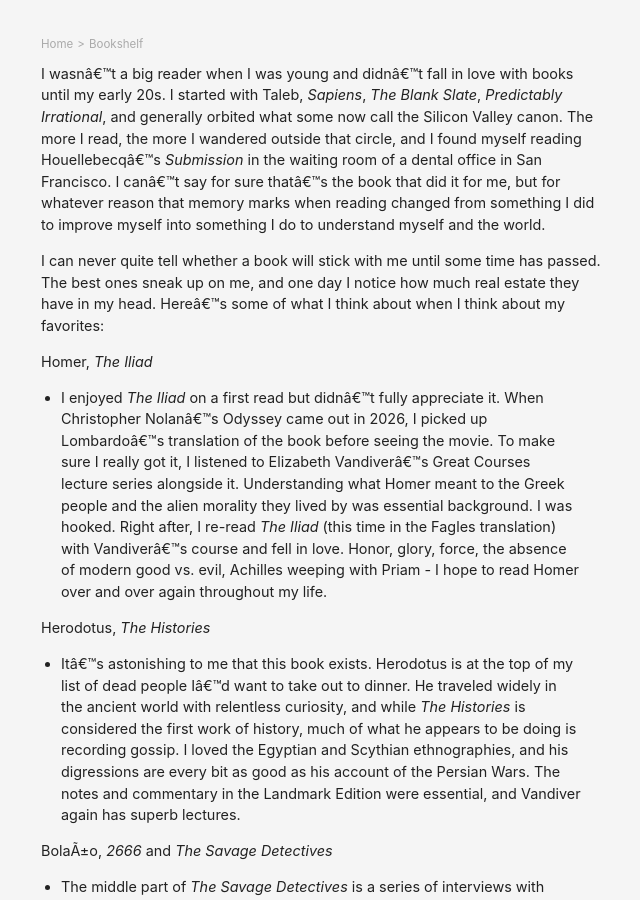
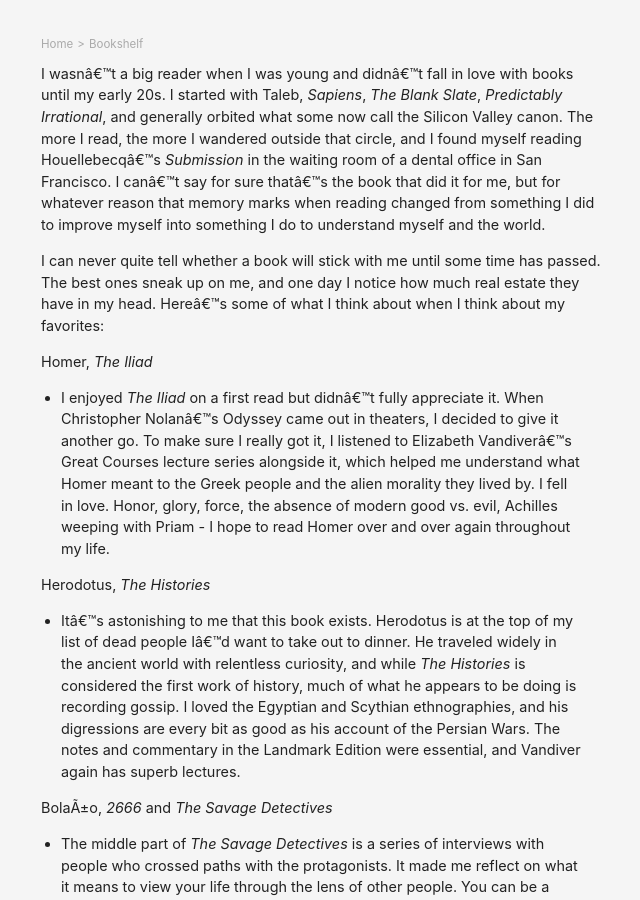
Before and after one commit to danschlz/danschulz.github.io, a Jekyll site: the page built from books.md, in a window 1280 px wide and 900 px high. Shown: the whole window, without its empty margins (319-959 px from the left). Built offline with Jekyll 4.4.1, drawn with Linux system fonts in a browser that asks for light colours.

Commit message:
edit
edit

```diff
--- a/books.md
+++ b/books.md
@@ -9,7 +9,7 @@ I wasn't a big reader when I was young and didn't fall in love with books until
 I can never quite tell whether a book will stick with me until some time has passed. The best ones sneak up on me, and one day I notice how much real estate they have in my head. Here's some of what I think about when I think about my favorites:
 
 Homer, _The Iliad_
-- I enjoyed _The Iliad_ on a first read but didn't fully appreciate it. When Christopher Nolan's Odyssey came out in 2026, I picked up Lombardo's translation of the book before seeing the movie. To make sure I really got it, I listened to Elizabeth Vandiver's Great Courses lecture series alongside it. Understanding what Homer meant to the Greek people and the alien morality they lived by was essential background. I was hooked. Right after, I re-read _The Iliad_ (this time in the Fagles translation) with Vandiver's course and fell in love. Honor, glory, force, the absence of modern good vs. evil, Achilles weeping with Priam - I hope to read Homer over and over again throughout my life.
+- I enjoyed _The Iliad_ on a first read but didn't fully appreciate it. When Christopher Nolan's Odyssey came out in theaters, I decided to give it another go. To make sure I really got it, I listened to Elizabeth Vandiver's Great Courses lecture series alongside it, which helped me understand what Homer meant to the Greek people and the alien morality they lived by. I fell in love. Honor, glory, force, the absence of modern good vs. evil, Achilles weeping with Priam - I hope to read Homer over and over again throughout my life.
 
 Herodotus, _The Histories_
 - It's astonishing to me that this book exists. Herodotus is at the top of my list of dead people I'd want to take out to dinner. He traveled widely in the ancient world with relentless curiosity, and while _The Histories_ is considered the first work of history, much of what he appears to be doing is recording gossip. I loved the Egyptian and Scythian ethnographies, and his digressions are every bit as good as his account of the Persian Wars. The notes and commentary in the Landmark Edition were essential, and Vandiver again has superb lectures.
```
